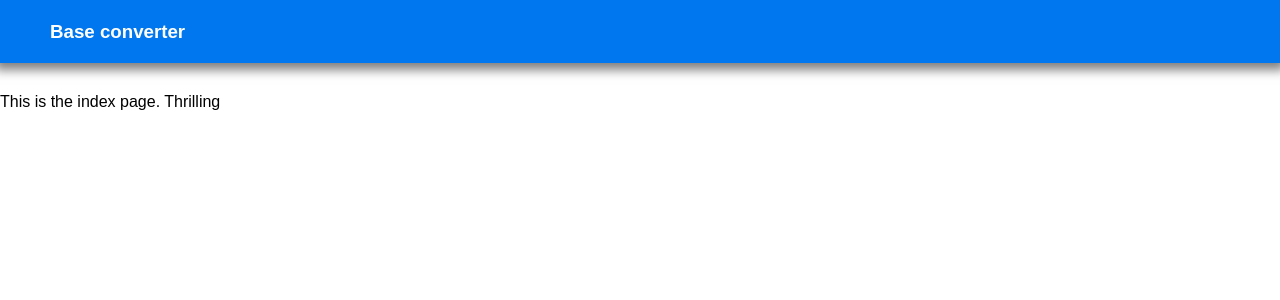
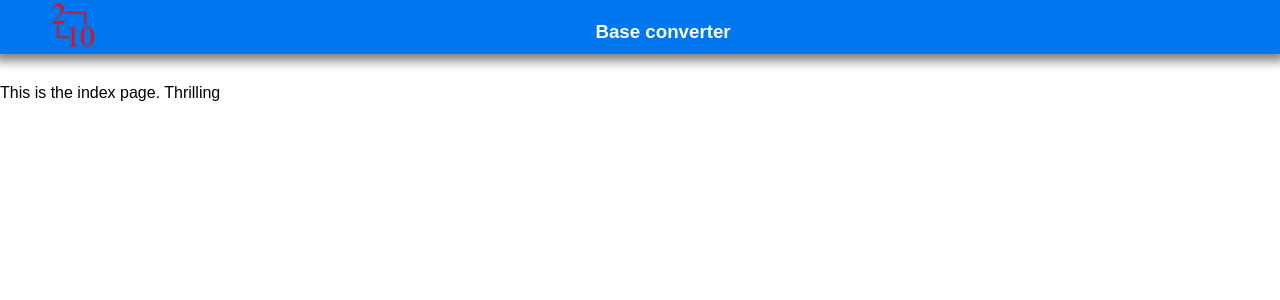
Before and after one commit to ogaskell/baseconverter, a Django app: page / in a window 1280 px wide. Shown: the top 300 px of the page. Run offline with Django 3.2, Linux system fonts and the light colour scheme.

Commit message:
Add header icon

```diff
--- a/app/static/css/main.css
+++ b/app/static/css/main.css
@@ -14,9 +14,22 @@ body {
     width: calc(100% - 100px);
     margin: 0 0 30px 0;
     padding: 2px 50px;
+    height: 50px;
 
     background-color: #0077ee;
     color: white;
 
     box-shadow: 0 2px 10px 5px rgba(0,0,0,0.5);
+
+    display: grid;
+    grid-auto-flow: column
 }
+
+.headertitle {
+    text-align: left;
+}
+
+.headerbar img {
+    height: 46px;
+    width: auto;
+}
--- a/app/templates/app/base.html
+++ b/app/templates/app/base.html
@@ -15,6 +15,7 @@
     <body>
 
         <div class="headerbar">
+            <img src="{% static 'favicon.ico' %}">
             <h3 class="headertitle">Base converter</h3>
         </div>
 
```
